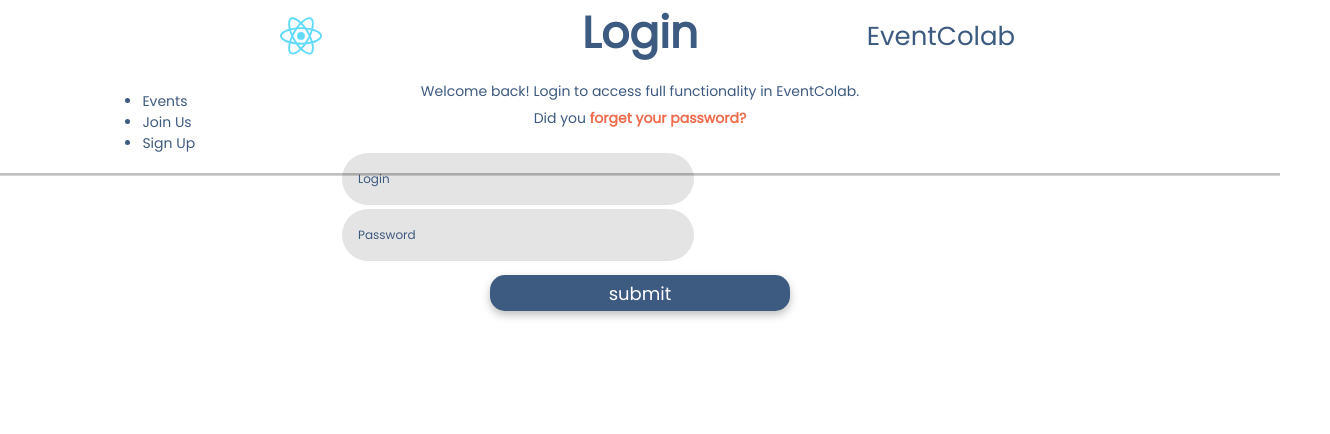
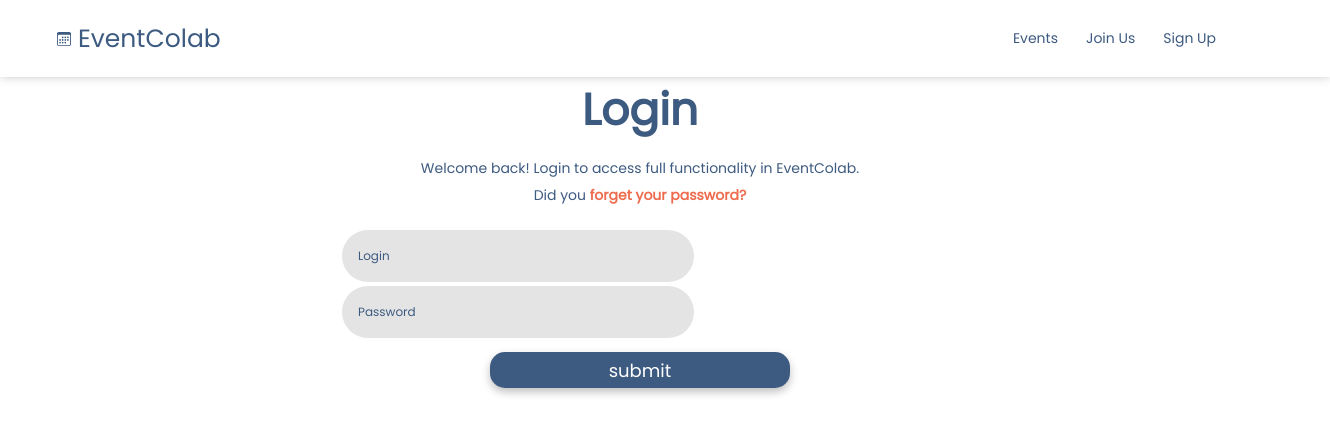
Before and after one commit to Emilysta/ZIwG, a React (Create React App) app in the folder frontend/: page /logIn in a window 1280 px wide. Shown: the top 434 px of the page, 1330 px wide, since content can reach past the window. Built offline with nearby package versions, Linux system fonts and the light colour scheme.

Commit message:
Navbar with links and login page starts to look as should with routes, deleted some files

```diff
--- a/frontend/package.json
+++ b/frontend/package.json
@@ -6,6 +6,7 @@
     "@testing-library/jest-dom": "^5.16.2",
     "@testing-library/react": "^12.1.4",
     "@testing-library/user-event": "^13.5.0",
+    "bootstrap-icons": "^1.8.1",
     "react": "^17.0.2",
     "react-dater": "^1.6.0",
     "react-dom": "^17.0.2",
@@ -45,6 +46,7 @@
     "@typescript-eslint/eslint-plugin": "^5.14.0",
     "@typescript-eslint/parser": "^5.14.0",
     "eslint": "^8.11.0",
+    "react-bootstrap-icons": "^1.7.2",
     "ts-loader": "^9.2.8",
     "typescript": "^4.6.2"
   }
--- a/frontend/src/App/App.tsx
+++ b/frontend/src/App/App.tsx
@@ -1,4 +1,4 @@
-import '../Assets/General.css'
+import '../Assets/general.css';
 import * as React from "react";
 import { LoginPage } from '../Pages/LoginPage';
 import { Navbar } from "../Components/Navbar/Navbar";
@@ -10,7 +10,6 @@ function App({ num }: AppProps) {
   return (
     <div>
       <BrowserRouter>
-        <div>
         <Routes>
           <Route path='/' element={<Navbar />}>
             <Route index element={<LoginPage />} />
@@ -18,7 +17,6 @@ function App({ num }: AppProps) {
             {/* <Route path="*" element={<NoPage />} /> */}
           </Route>
         </Routes>
-        </div>
       </BrowserRouter>
     </div>
   );
--- a/frontend/src/Assets/general.css
+++ b/frontend/src/Assets/general.css
@@ -4,19 +4,6 @@ body {
     font-size: 14px;
 }
 
-p,
-a,
-div,
-h1,
-h2,
-h3,
-h4,
-h4,
-input,
-label {
-    font-family: Poppins;
-    color: #3D5A80;
-}
 
 a {
     text-decoration: none;
--- a/frontend/src/Components/Logo.tsx
+++ /dev/null
@@ -1,8 +0,0 @@
-import logo from '../images/logo.svg';
-import * as React from "react";
-
-export class Logo extends React.Component {
-  render(): React.ReactNode {
-    return <img src={logo} className="Logo" />;
-  }
-}
--- /dev/null
+++ b/frontend/src/Components/Logotype.css
@@ -0,0 +1,23 @@
+
+.Logotype {
+    display: flex;
+    align-items: center;
+}
+
+.Logotype:hover
+{
+    color: var(--main-lighter-color);
+    fill: var(--main-lighter-color);
+}
+
+.logoTypeText {
+    font-weight: 300;
+    font-size: 25px;
+}
+
+.iconStyle{
+    width: 70;
+    height: 70;
+    padding: 0.5em;
+    fill: var(--main-color);
+}
--- a/frontend/src/Components/Logotype.tsx
+++ b/frontend/src/Components/Logotype.tsx
@@ -1,12 +1,13 @@
 import * as React from "react";
-import { Logo } from "./Logo";
-
+import './Logotype.css';
+import { Link } from "react-router-dom";
+import { Calendar3 } from 'react-bootstrap-icons';
 
 export class Logotype extends React.Component {
   render(): React.ReactNode {
     return <div className='Logotype'>
-      <Logo />
-      <a>EventColab</a>
+      <Calendar3 className='iconStyle' />
+      <Link to="/" className="logoTypeText">EventColab</Link>
     </div>;
   }
 }
--- a/frontend/src/Components/Navbar/Navbar.css
+++ b/frontend/src/Components/Navbar/Navbar.css
@@ -1,68 +1,25 @@
 .HeadBar {
-    position: absolute;
+    display: flex;
     top: 0;
-    left: 0;
-    right: 0;
     width: 100%;
-
-    /* todo */
-    border-bottom: 3px groove rgba(0, 0, 0, 0.25);
+    padding-right: 50px;
+    box-shadow: 0px -1px 10px rgba(0, 0, 0, 0.25);
 }
 
-.HeadBar nav {
-    display: flex;
-    flex-direction: row;
-    justify-content: space-between;
-    align-content: center;
-    margin: 5px 8%;
+.logoTypeItem {
+    align-self: center;
+    padding-left: 50px;
 }
 
-.VerticalMenu {
+.navbarList {
     display: flex;
-    flex-direction: row;
-    justify-content: space-between;
-    align-content: center;
     list-style: none;
+    margin-left: auto;
+    margin-right: 0;
+    padding-right: 50px;
 }
 
-.VerticalMenu ul {
-    display: flex;
-    align-content: center;
-    margin: auto;
-    padding: 0;
-    margin-left: 18px;
-    font-size: 22px;
+.navbarList li {
+    display: inline;
+    padding: 1em;
 }
-
-.VerticalMenu a img {
-    width: 30px;
-    height: 30px;
-    margin-right: 4px;
-    vertical-align: middle;
-}
-
-.Logotype {
-    display: flex;
-    flex-direction: row;
-    justify-content: left;
-    align-content: center;
-}
-
-.Logotype * {
-    margin: auto;
-}
-
-.Logotype a {
-    font-size: 26px;
-}
-
-.Logo {
-    width: 72px;
-    height: 72px;
-}
-
-.VerticalMenu .highlighted {
-    border: 2px solid #EE6C4D;
-    padding: 2px 6px;
-    border-radius: 36px;
-}
--- a/frontend/src/Components/Navbar/Navbar.tsx
+++ b/frontend/src/Components/Navbar/Navbar.tsx
@@ -1,7 +1,6 @@
 import * as React from "react";
 import './Navbar.css'
 import { Logotype } from "../Logotype";
-import { VerticalMenu } from "./VerticalMenu";
 import { Outlet, Link } from "react-router-dom";
 
 
@@ -10,9 +9,10 @@ export class Navbar extends React.Component {
     return (
       <>
         <div className='HeadBar'>
+          <div className="logoTypeItem">
             <Logotype />
-          <nav>
-            <ul>
+          </div>
+          <ul className="navbarList">
             <li>
               <Link to="/">Events</Link>
             </li>
@@ -23,7 +23,6 @@ export class Navbar extends React.Component {
               <Link to="/">Sign Up</Link>
             </li>
           </ul>
-          </nav>
         </div>
         <Outlet />
       </>
--- a/frontend/src/index.css
+++ b/frontend/src/index.css
@@ -1,8 +1,18 @@
 @import url('https://fonts.googleapis.com/css2?family=Poppins&display=swap');
+
+:root{
+--main-color: #3D5A80;
+--second-main-color:  #EE6C4D;
+--main-lighter-color: #98C1D9;
+--dark-greyish-color:  #293241;
+--light-greyish-color: #AFB6C1;
+color-scheme: light;
+}
 
 * {
   font-family: 'Poppins', sans-serif, 'Segoe UI', 'Roboto', 'Oxygen',
   'Ubuntu', 'Cantarell', 'Fira Sans', 'Droid Sans', 'Helvetica Neue';
+  color: var(--main-color);
 }
 
 body {
@@ -12,7 +22,22 @@ body {
   -moz-osx-font-smoothing: grayscale;
 }
 
-code {
-  font-family: source-code-pro, Menlo, Monaco, Consolas, 'Courier New',
-    monospace;
+@media (prefers-color-scheme: light) {
+  :root{
+  --main-color: #3D5A80;
+  --second-main-color:  #EE6C4D;
+  --main-lighter-color: #98C1D9;
+  --dark-greyish-color:  #293241;
+  --light-greyish-color: #AFB6C1;
+  }
 }
+
+@media (prefers-color-scheme: dark) {
+  :root{
+    --main-color: #3D5A80;
+    --second-main-color:  #EE6C4D;
+    --main-lighter-color: #98C1D9;
+    --dark-greyish-color:  #293241;
+    --light-greyish-color: #AFB6C1;
+    }
+}
--- a/frontend/tsconfig.json
+++ b/frontend/tsconfig.json
@@ -15,8 +15,6 @@
         "src/Components/Input/TextInput.tsx",
         "src/Components/HeadBar.tsx",
         "src/Components/Logotype.tsx",
-        "src/Components/Logo.tsx",
-        "src/Components/HeadBar/VerticalMenu.tsx",
         "src/Components/HeadBar/MenuItem.tsx",
         "src/Components/HeadBar/HeaderUserArea.tsx",
         "src/Components/HeadBar/HighlightedMenuItem.tsx"
```
Also changed, not shown: frontend/src/Components/Navbar/VerticalMenu.tsx (deleted, +0 -13 lines), 1 other file (tests, documents, lock files or other folders). Lines whose indentation alone changed are shown as unchanged.
